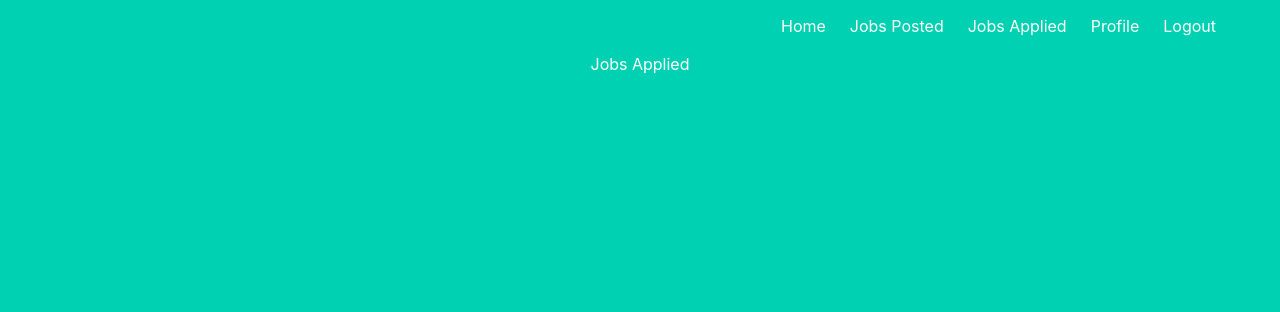
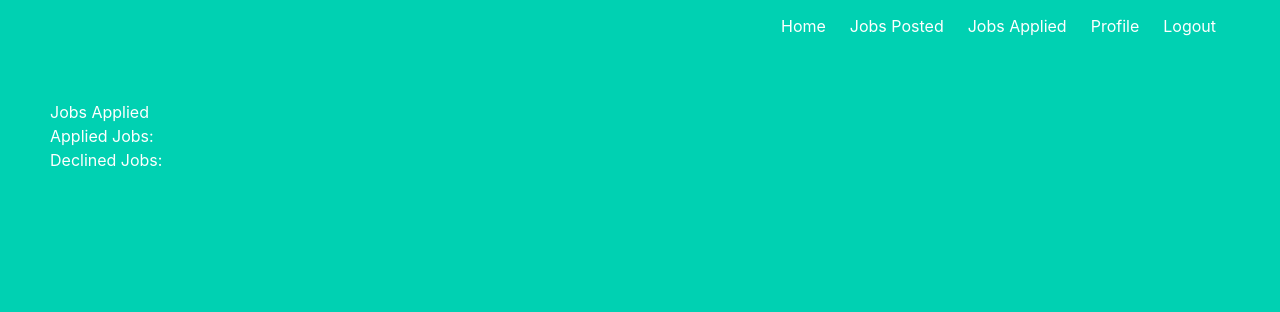
Before and after one commit to DevWambugu/taskme, a Python web app: template templates/jobs_applied.html in a window 1280 px wide. Shown: the top 312 px of the page. Run offline with Jinja, Linux system fonts and the light colour scheme; the template is opened without the code that fills it, so the values that code supplies are empty.

Commit message:
🚧 working on jobs applied

```diff
--- a/templates/jobs_applied.html
+++ b/templates/jobs_applied.html
@@ -5,9 +5,17 @@
     <meta charset="utf-8">
     <meta http-equiv="X-UA-Compatible" content="IE=edge">
     <meta name="viewport" content="width=device-width, initial-scale=1">
-    <title>Jobs Posted</title>
+    <title>Jobs Applied</title>
     <link rel="stylesheet" href="https://cdnjs.cloudflare.com/ajax/libs/bulma/0.7.2/css/bulma.min.css" />
 </head>
+
+<style>
+    .container.has-text-left {
+        position: absolute;
+        top: 100px;
+        left: 50px;
+    }
+</style>
 
 <body>
     <section class="hero is-primary is-fullheight">
@@ -41,8 +49,17 @@
         <div class="container has-text-left">
             {% block content %}
             <h1>Jobs Applied</h1>
+
+            <h2>Applied Jobs:</h2>
             <ul>
-                {% for job in applied_jobs %}
+                {% for job in applied_jobs_applied %}
+                    <li>{{ job.title }}</li>
+                {% endfor %}
+            </ul>
+
+            <h2>Declined Jobs:</h2>
+            <ul>
+                {% for job in applied_jobs_declined %}
                     <li>{{ job.title }}</li>
                 {% endfor %}
             </ul>
```
Also changed, not shown: app.py (+9 -4 lines), models.py (+6 -3 lines).
